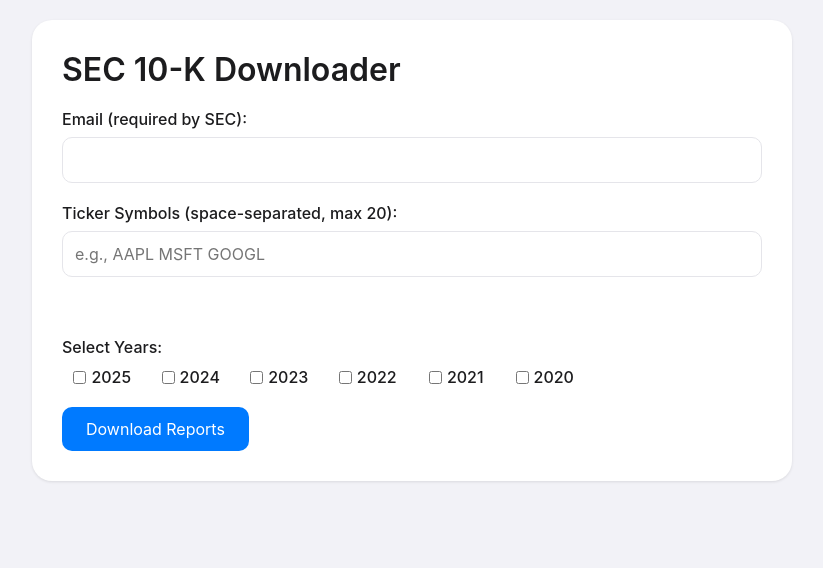
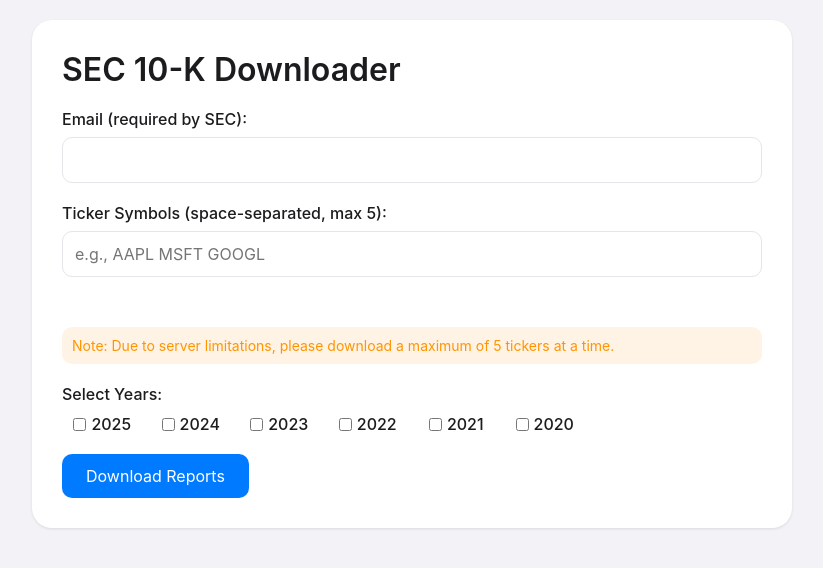
Before and after one commit to conradkbarrett/sec-10k, a Flask app: page / in a window 1280 px wide. Shown: the top 568 px of the page, without its empty margins (228-1051 px from the left). Run offline with Flask 3, Linux system fonts and the light colour scheme.

Commit message:
Fix serverless issues: reduce limits, improve error handling, and add better UI feedback

```diff
--- a/app.py
+++ b/app.py
@@ -7,9 +7,13 @@ from io import BytesIO
 import tempfile
 import logging
 from flask_cors import CORS
+import json
 
 # Configure logging
-logging.basicConfig(level=logging.INFO)
+logging.basicConfig(
+    level=logging.INFO,
+    format='%(asctime)s - %(name)s - %(levelname)s - %(message)s'
+)
 logger = logging.getLogger(__name__)
 
 app = Flask(__name__)
@@ -24,6 +28,10 @@ def not_found_error(error):
 def internal_error(error):
     return jsonify({'error': 'Internal server error'}), 500
 
+@app.errorhandler(504)
+def gateway_timeout_error(error):
+    return jsonify({'error': 'Request timed out. Please try downloading fewer reports at once.'}), 504
+
 @app.route('/')
 def index():
     return render_template('index.html')
@@ -32,66 +40,94 @@ def index():
 def download():
     try:
         data = request.get_json()
+        if not data:
+            return jsonify({'error': 'Invalid request data'}), 400
+
         logger.info(f"Received request data: {data}")
 
         email = data.get('email')
         tickers = data.get('tickers', [])
         years = data.get('years', [])
 
-        logger.info(f"Processing request for email: {email}, tickers: {tickers}, years: {years}")
-
-        # Convert years to integers
-        years = [int(year) for year in years]
-
+        # Input validation
         if not email or not re.match(r"[^@]+@[^@]+\.[^@]+", email):
             return jsonify({'error': 'Please provide a valid email address'}), 400
 
         if not tickers:
             return jsonify({'error': 'Please provide at least one ticker symbol'}), 400
 
-        if len(tickers) > 20:
-            return jsonify({'error': 'Maximum 20 ticker symbols allowed'}), 400
+        if len(tickers) > 5:  # Reduced max tickers for serverless
+            return jsonify({'error': 'Maximum 5 ticker symbols allowed in one request'}), 400
 
         if not years:
             return jsonify({'error': 'Please select at least one year'}), 400
 
-        with tempfile.TemporaryDirectory() as temp_dir:
+        # Convert years to integers
+        try:
+            years = [int(year) for year in years]
+        except ValueError:
+            return jsonify({'error': 'Invalid year format'}), 400
+
+        # Create a temporary directory in /tmp for Vercel
+        temp_dir = os.path.join('/tmp', 'sec_downloads')
+        os.makedirs(temp_dir, exist_ok=True)
+
+        try:
+            downloaded_files = []
+            for ticker in tickers:
+                try:
+                    logger.info(f"Downloading data for {ticker}")
+                    success = download_10k(ticker, email, base_dir=temp_dir, years=years)
+                    if not success:
+                        return jsonify({'error': f'Failed to download data for {ticker}. Please verify the ticker symbol is correct.'}), 400
+                except Exception as e:
+                    logger.error(f"Error processing {ticker}: {str(e)}")
+                    return jsonify({'error': str(e)}), 400
+
+            # Create zip file in memory
+            memory_file = BytesIO()
+            with zipfile.ZipFile(memory_file, 'w', zipfile.ZIP_DEFLATED) as zf:
+                for root, dirs, files in os.walk(temp_dir):
+                    for file in files:
+                        file_path = os.path.join(root, file)
+                        arcname = os.path.relpath(file_path, temp_dir)
+                        try:
+                            zf.write(file_path, arcname)
+                            downloaded_files.append(arcname)
+                        except Exception as e:
+                            logger.error(f"Error adding file to zip: {str(e)}")
+                            return jsonify({'error': 'Error creating zip file'}), 500
+
+            if not downloaded_files:
+                return jsonify({'error': 'No files were downloaded'}), 400
+
+            memory_file.seek(0)
+            logger.info(f"Successfully created zip file with {len(downloaded_files)} files")
+
+            response = send_file(
+                memory_file,
+                mimetype='application/zip',
+                as_attachment=True,
+                download_name='sec_filings.zip'
+            )
+
+            # Add CORS headers
+            response.headers.add('Access-Control-Allow-Origin', '*')
+            return response
+
+        except Exception as e:
+            logger.error(f"Server error: {str(e)}")
+            return jsonify({'error': str(e)}), 500
+        finally:
+            # Cleanup temporary files
             try:
-                downloads_dir = os.path.join(temp_dir, 'sec_downloads')
-                os.makedirs(downloads_dir, exist_ok=True)
+                import shutil
+                shutil.rmtree(temp_dir)
+            except Exception as e:
+                logger.error(f"Error cleaning up temporary files: {str(e)}")
 
-                for ticker in tickers:
-                    try:
-                        logger.info(f"Downloading data for {ticker}")
-                        success = download_10k(ticker, email, base_dir=downloads_dir, years=years)
-                        if not success:
-                            return jsonify({'error': f'Failed to download data for {ticker}. Please verify the ticker symbol is correct.'}), 400
-                    except Exception as e:
-                        logger.error(f"Error processing {ticker}: {str(e)}")
-                        return jsonify({'error': f'Error processing {ticker}: {str(e)}'}), 400
-
-                memory_file = BytesIO()
-                with zipfile.ZipFile(memory_file, 'w', zipfile.ZIP_DEFLATED) as zf:
-                    for root, dirs, files in os.walk(downloads_dir):
-                        for file in files:
-                            file_path = os.path.join(root, file)
-                            arcname = os.path.relpath(file_path, downloads_dir)
-                            zf.write(file_path, arcname)
-
-                memory_file.seek(0)
-                logger.info("Successfully created zip file")
-
-                return send_file(
-                    memory_file,
-                    mimetype='application/zip',
-                    as_attachment=True,
-                    download_name='sec_filings.zip'
-                )
-
-            except Exception as e:
-                logger.error(f"Server error: {str(e)}")
-                return jsonify({'error': f'Server error: {str(e)}'}), 500
-
+    except json.JSONDecodeError:
+        return jsonify({'error': 'Invalid JSON in request'}), 400
     except Exception as e:
         logger.error(f"Unexpected error: {str(e)}")
         return jsonify({'error': 'An unexpected error occurred'}), 500
--- a/templates/index.html
+++ b/templates/index.html
@@ -149,6 +149,30 @@
             background: #E5FFE9;
             color: var(--success-color);
         }
+
+        .loading {
+            display: inline-block;
+            width: 20px;
+            height: 20px;
+            border: 3px solid rgba(255,255,255,.3);
+            border-radius: 50%;
+            border-top-color: #fff;
+            animation: spin 1s ease-in-out infinite;
+            margin-left: 10px;
+        }
+
+        @keyframes spin {
+            to { transform: rotate(360deg); }
+        }
+
+        .warning {
+            background: #FFF3E5;
+            color: #FF9500;
+            padding: 10px;
+            border-radius: 10px;
+            margin-top: 10px;
+            font-size: 14px;
+        }
     </style>
 </head>
 <body>
@@ -159,15 +183,16 @@
             <input type="email" id="email" required>
         </div>
         <div class="form-group">
-            <label for="tickers">Ticker Symbols (space-separated, max 20):</label>
+            <label for="tickers">Ticker Symbols (space-separated, max 5):</label>
             <input type="text" id="tickers" placeholder="e.g., AAPL MSFT GOOGL" required>
             <div id="ticker-container" class="ticker-container"></div>
+            <div class="warning">Note: Due to server limitations, please download a maximum of 5 tickers at a time.</div>
         </div>
         <div class="form-group">
             <label>Select Years:</label>
             <div class="years-grid" id="years-grid"></div>
         </div>
-        <button onclick="downloadReports()">Download Reports</button>
+        <button onclick="downloadReports()">Download Reports <span id="loading" class="loading" style="display: none;"></span></button>
         <div id="status"></div>
     </div>
 
@@ -190,11 +215,31 @@
             if (e.key === ' ' || e.key === 'Enter') {
                 const ticker = this.value.trim().toUpperCase();
                 if (ticker) {
+                    const currentTickers = document.querySelectorAll('.ticker').length;
+                    if (currentTickers >= 5) {
+                        showError('Maximum 5 ticker symbols allowed. Please download in batches.');
+                        this.value = '';
+                        return;
+                    }
                     addTicker(ticker);
                     this.value = '';
                 }
             }
         });
+
+        function showError(message) {
+            const statusDiv = document.getElementById('status');
+            statusDiv.className = 'error';
+            statusDiv.textContent = message;
+            statusDiv.style.display = 'block';
+        }
+
+        function showSuccess(message) {
+            const statusDiv = document.getElementById('status');
+            statusDiv.className = 'success';
+            statusDiv.textContent = message;
+            statusDiv.style.display = 'block';
+        }
 
         function addTicker(ticker) {
             const container = document.getElementById('ticker-container');
@@ -207,12 +252,10 @@
         async function downloadReports() {
             const email = document.getElementById('email').value;
             const tickersInput = document.getElementById('tickers').value;
-            // Get all visible ticker tags and the current input
             const visibleTickers = Array.from(document.querySelectorAll('.ticker'))
                 .map(el => el.textContent.replace('×', '').trim());
             const currentTicker = tickersInput.trim();
 
-            // Combine visible tickers with current input if it exists
             const tickers = currentTicker ?
                 [...visibleTickers, currentTicker] :
                 visibleTickers;
@@ -223,16 +266,22 @@
             });
 
             if (!email || !tickers.length || !years.length) {
-                const statusDiv = document.getElementById('status');
-                statusDiv.className = 'error';
-                statusDiv.textContent = 'Please provide email, ticker symbols, and select at least one year.';
-                statusDiv.style.display = 'block';
+                showError('Please provide email, ticker symbols, and select at least one year.');
+                return;
+            }
+
+            if (tickers.length > 5) {
+                showError('Maximum 5 ticker symbols allowed. Please download in batches.');
                 return;
             }
 
             const statusDiv = document.getElementById('status');
             const downloadBtn = document.querySelector('button');
+            const loadingSpinner = document.getElementById('loading');
+
             downloadBtn.disabled = true;
+            loadingSpinner.style.display = 'inline-block';
+            statusDiv.className = '';
             statusDiv.textContent = 'Downloading... This may take a few minutes.';
             statusDiv.style.display = 'block';
 
@@ -245,7 +294,11 @@
                     body: JSON.stringify({ email, tickers, years })
                 });
 
-                if (response.ok) {
+                if (!response.ok) {
+                    const errorData = await response.json();
+                    throw new Error(errorData.error || 'Download failed');
+                }
+
                 const blob = await response.blob();
                 const url = window.URL.createObjectURL(blob);
                 const a = document.createElement('a');
@@ -254,20 +307,14 @@
                 document.body.appendChild(a);
                 a.click();
                 window.URL.revokeObjectURL(url);
-                    a.remove();
-                    statusDiv.className = 'success';
-                    statusDiv.textContent = 'Download complete!';
-                } else {
-                    const error = await response.json();
-                    statusDiv.className = 'error';
-                    statusDiv.textContent = error.error || 'An error occurred';
-                }
+                document.body.removeChild(a);
+
+                showSuccess('Download completed successfully!');
             } catch (error) {
-                console.error('Download error:', error);
-                statusDiv.className = 'error';
-                statusDiv.textContent = 'An error occurred during download.';
+                showError(error.message || 'An error occurred during download.');
             } finally {
                 downloadBtn.disabled = false;
+                loadingSpinner.style.display = 'none';
             }
         }
     </script>
```
Also changed, not shown: sec_downloader.py (+48 -36 lines). Lines whose indentation alone changed are shown as unchanged.
